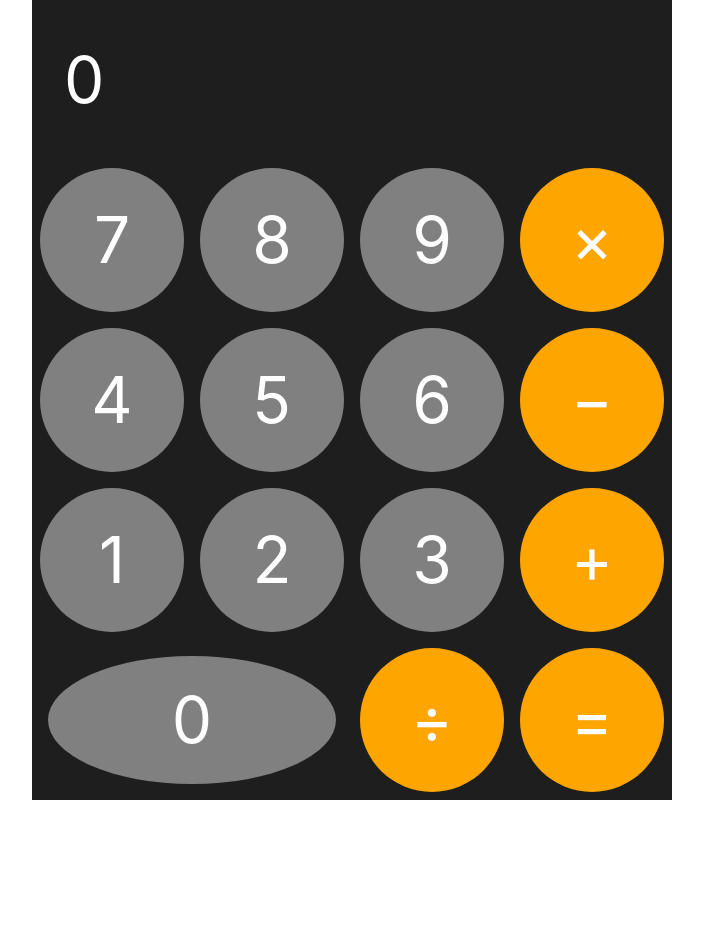
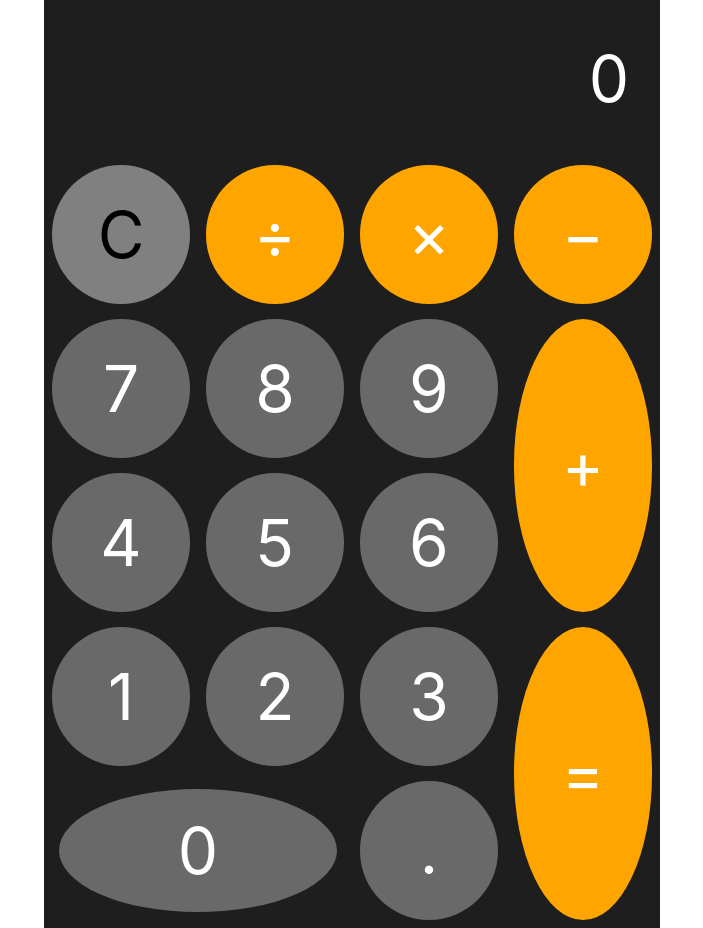
Before and after one commit to sfyuen/calc, a React (Create React App) app: page / in a window 1280 px wide. Shown: the whole page, without its empty margins (288-991 px from the left). Before the commit the page ends 800 px from the top, so only its background shows below. Built offline with nearby package versions, Linux system fonts and the light colour scheme.

Commit message:
Update 4 files

```diff
--- a/src/App.css
+++ b/src/App.css
@@ -1,69 +1,74 @@
-
 .square {
   aspect-ratio: 1/ 1;
   display: flex;
   align-items: center;
   padding: 5%;
-  background-color: #1E1E1E;
+  background-color: #1e1e1e;
   color: #fff;
-
 }
 
-.rect {
+.hrect {
+  aspect-ratio: 1/ 2;
+  display: flex;
+  align-items: center;
+  padding: 5%;
+  background-color: #1e1e1e;
+  color: #fff;
+}
+
+.vrect {
   aspect-ratio: 2/ 1;
   display: flex;
   align-items: center;
   padding: 5%;
-  background-color: #1E1E1E;
+  background-color: #1e1e1e;
   color: #fff;
 }
 
-.grid {
-height:100%;
-width:50%;
+.container {
+  height: 100%;
+  width: 50%;
 }
 
-.col {
-  padding: 0;
-  margin: 0;
-}
-
-.col-sm-3 {
+[class^="col-"],
+div[class*=" col-"],
+.col,
+.row {
   padding: 0;
   margin: 0;
 }
 
 .btn-Primary {
-  width:100%;
+  width: 100%;
   height: 100%;
-  font-size: 5vw ;
+  font-size: 5vw;
   border-radius: 50%;
-  background-color: grey;
+  background-color: DimGray;
   color: white;
   &:hover {
-    background-color: grey;
+    background-color: DimGray;
     color: white;
   }
   &:focus {
-    background-color: grey;
+    background-color: DimGray;
     color: white;
   }
   &.active {
     &:hover {
-      background-color: grey;
+      background-color: DimGray;
       color: white;
     }
     &:focus {
-      background-color: grey;
+      background-color: DimGray;
       color: white;
     }
   }
 }
 
 .btn-Secondary {
-  width:100%;
+  width: 100%;
   height: 100%;
-  font-size: 5vw ;
+  font-size: 5vw;
   border-radius: 50%;
   background-color: orange;
   color: white;
@@ -87,13 +92,40 @@ width:50%;
   }
 }
 
+.btn-Info {
+  width: 100%;
+  height: 100%;
+  font-size: 5vw;
+  border-radius: 50%;
+  background-color: grey;
+  color: black;
+  &:hover {
+    background-color: grey;
+    color: black;
+  }
+  &:focus {
+    background-color: grey;
+    color: black;
+  }
+  &.active {
+    &:hover {
+      background-color: grey;
+      color: black;
+    }
+    &:focus {
+      background-color: grey;
+      color: black;
+    }
+  }
+}
 
-.display{
+.display {
   aspect-ratio: 4/ 1;
   display: flex;
-  font-size: 5vw ;
+  font-size: 5vw;
   align-items: center;
+  justify-content: end;
   padding: 5%;
-  background-color: #1E1E1E;
+  background-color: #1e1e1e;
   color: #fff;
 }
--- a/src/App.js
+++ b/src/App.js
@@ -1,69 +1,117 @@
-import Container from 'react-bootstrap/Container';
-import Row from 'react-bootstrap/Row';
-import Col from 'react-bootstrap/Col';
-import 'bootstrap/dist/css/bootstrap.min.css';
-import Button from 'react-bootstrap/Button';
-import './App.css';
+import Container from "react-bootstrap/Container";
+import Row from "react-bootstrap/Row";
+import Col from "react-bootstrap/Col";
+import "bootstrap/dist/css/bootstrap.min.css";
+import Button from "react-bootstrap/Button";
+import "./App.css";
 
 function App() {
   return (
-    <Container className='grid'>
+    <Container>
       <Row>
-        <div className="display">
-          0
-        </div>
+        <div className="display">0</div>
       </Row>
-      <Row className='justify-content-center'>
+      <Row>
         <Col sm={3}>
-        <div className="square"><Button variant="Primary">7</Button>{' '}</div>
+          <div className="square">
+            <Button variant="Info">C</Button>{" "}
+          </div>
         </Col>
         <Col sm={3}>
-        <div className="square"><Button variant="Primary">8</Button>{' '}</div>
+          <div className="square">
+            <Button variant="Secondary">÷</Button>{" "}
+          </div>
         </Col>
         <Col sm={3}>
-        <div className="square"><Button variant="Primary">9</Button>{' '}</div>
+          <div className="square">
+            <Button variant="Secondary">×</Button>{" "}
+          </div>
         </Col>
         <Col sm={3}>
-        <div className="square"><Button variant="Secondary">×</Button>{' '}</div>
+          <div className="square">
+            <Button variant="Secondary">−</Button>{" "}
+          </div>
         </Col>
       </Row>
       <Row>
-        <Col sm={3}>
-        <div className="square"><Button variant="Primary">4</Button>{' '}</div>
+        <Col sm={9}>
+          <Row>
+            <Col sm={4}>
+              <div className="square">
+                <Button variant="Primary">7</Button>{" "}
+              </div>
+            </Col>
+            <Col sm={4}>
+              <div className="square">
+                <Button variant="Primary">8</Button>{" "}
+              </div>
+            </Col>
+            <Col sm={4}>
+              <div className="square">
+                <Button variant="Primary">9</Button>{" "}
+              </div>
+            </Col>
+          </Row>
+          <Row>
+            <Col sm={4}>
+              <div className="square">
+                <Button variant="Primary">4</Button>{" "}
+              </div>
+            </Col>
+            <Col sm={4}>
+              <div className="square">
+                <Button variant="Primary">5</Button>{" "}
+              </div>
+            </Col>
+            <Col sm={4}>
+              <div className="square">
+                <Button variant="Primary">6</Button>{" "}
+              </div>
+            </Col>
+          </Row>
         </Col>
         <Col sm={3}>
-        <div className="square"><Button variant="Primary">5</Button>{' '}</div>
-        </Col>
-        <Col sm={3}>
-        <div className="square"><Button variant="Primary">6</Button>{' '}</div>
-        </Col>
-        <Col sm={3}>
-        <div className="square"><Button variant="Secondary">−</Button>{' '}</div>
+          <div className="hrect">
+            <Button variant="Secondary">+</Button>{" "}
+          </div>
         </Col>
       </Row>
       <Row>
-        <Col sm={3}>
-        <div className="square"><Button variant="Primary">1</Button>{' '}</div>
+        <Col sm={9}>
+          <Row>
+            <Col sm={4}>
+              <div className="square">
+                <Button variant="Primary">1</Button>{" "}
+              </div>
+            </Col>
+            <Col sm={4}>
+              <div className="square">
+                <Button variant="Primary">2</Button>{" "}
+              </div>
+            </Col>
+            <Col sm={4}>
+              <div className="square">
+                <Button variant="Primary">3</Button>{" "}
+              </div>
+            </Col>
+          </Row>
+          <Row>
+            <Col sm={8}>
+              <div className="vrect">
+                <Button variant="Primary">0</Button>{" "}
+              </div>
+            </Col>
+            <Col sm={4}>
+              <div className="square">
+                <Button variant="Primary">.</Button>{" "}
+              </div>
+            </Col>
+          </Row>
         </Col>
         <Col sm={3}>
-        <div className="square"><Button variant="Primary">2</Button>{' '}</div>
-        </Col>
-        <Col sm={3}>
-        <div className="square"><Button variant="Primary">3</Button>{' '}</div>
-        </Col>
-        <Col sm={3}>
-        <div className="square"><Button variant="Secondary">+</Button>{' '}</div>
-        </Col>
-      </Row>
-      <Row className='justify-content-end'>
-        <Col>
-        <div className="rect"><Button variant="Primary">0</Button>{' '}</div>
-        </Col>
-        <Col sm={3}>
-        <div className="square"><Button variant="Secondary">÷</Button>{' '}</div>
-        </Col>
-        <Col sm={3}>
-        <div className="square"><Button variant="Secondary">=</Button>{' '}</div>
+          <div className="hrect">
+            <Button variant="Secondary">=</Button>{" "}
+          </div>
         </Col>
       </Row>
     </Container>
```
Also changed, not shown: .codesandbox/tasks.json (added), .devcontainer/devcontainer.json (added).
